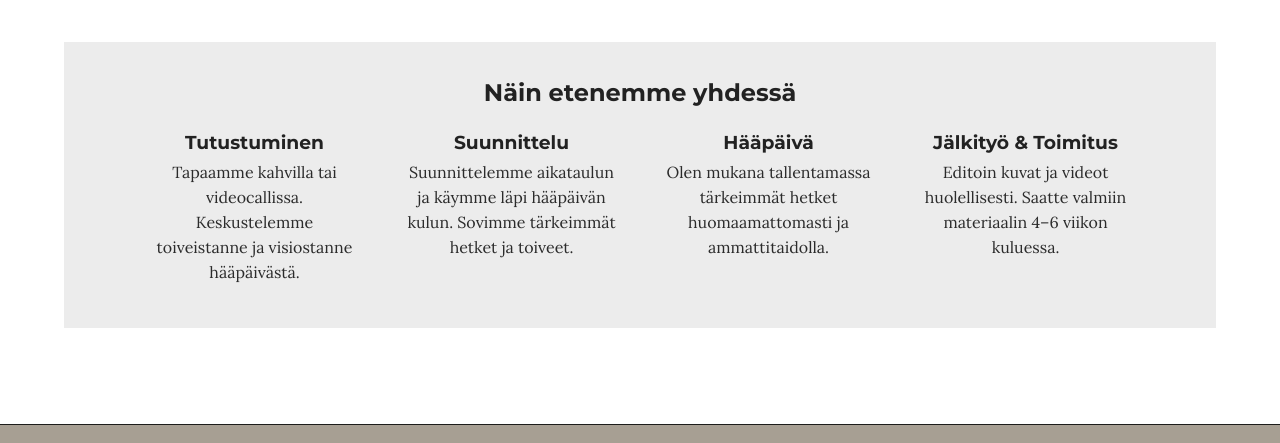
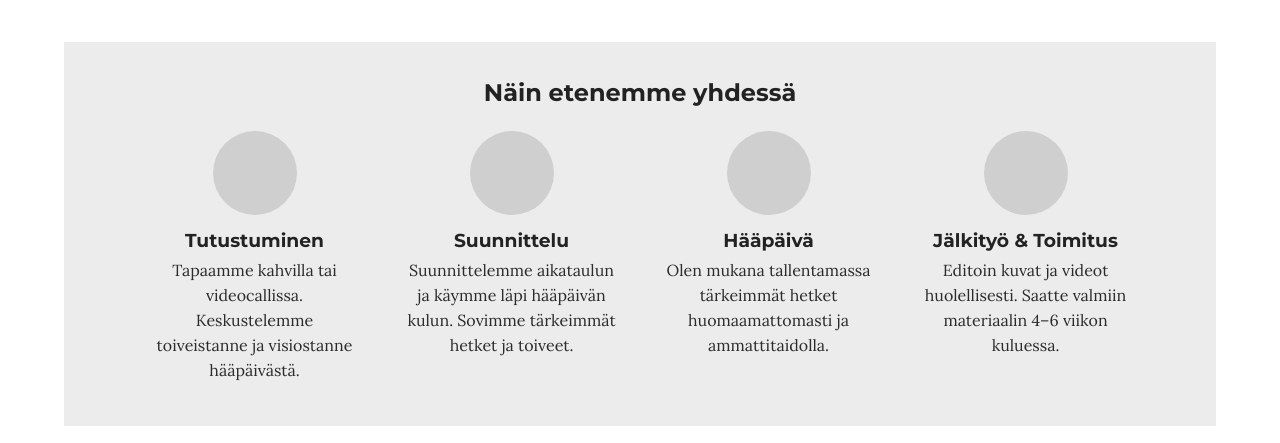
Before and after one commit to Kuvajalki/Valokuvaus_sivut, a plain HTML site: page Artistit/index.html in a window 1280 px wide. Shown: the part 2980-3423 px from the top of the page. Drawn offline with Linux system fonts and the light colour scheme.

Commit message:
ympyrät

```diff
--- a/Artistit/index.html
+++ b/Artistit/index.html
@@ -198,25 +198,25 @@
 
     <ol class="process-grid">
       <li class="process-step">
-        <div class="step-badge1"></div>
+        <div class="step-badge"></div>
         <h3>Tutustuminen</h3>
         <p>Tapaamme kahvilla tai videocallissa. Keskustelemme toiveistanne ja visiostanne hääpäivästä.</p>
       </li>
 
       <li class="process-step">
-        <div class="step-badge2"></div>
+        <div class="step-badge"></div>
         <h3>Suunnittelu</h3>
         <p>Suunnittelemme aikataulun ja käymme läpi hääpäivän kulun. Sovimme tärkeimmät hetket ja toiveet.</p>
       </li>
 
       <li class="process-step">
-        <div class="step-badge3"></div>
+        <div class="step-badge"></div>
         <h3>Hääpäivä</h3>
         <p>Olen mukana tallentamassa tärkeimmät hetket huomaamattomasti ja ammattitaidolla.</p>
       </li>
 
       <li class="process-step">
-        <div class="step-badge4"></div>
+        <div class="step-badge"></div>
         <h3>Jälkityö &amp; Toimitus</h3>
         <p>Editoin kuvat ja videot huolellisesti. Saatte valmiin materiaalin 4–6 viikon kuluessa.</p>
       </li>
```
